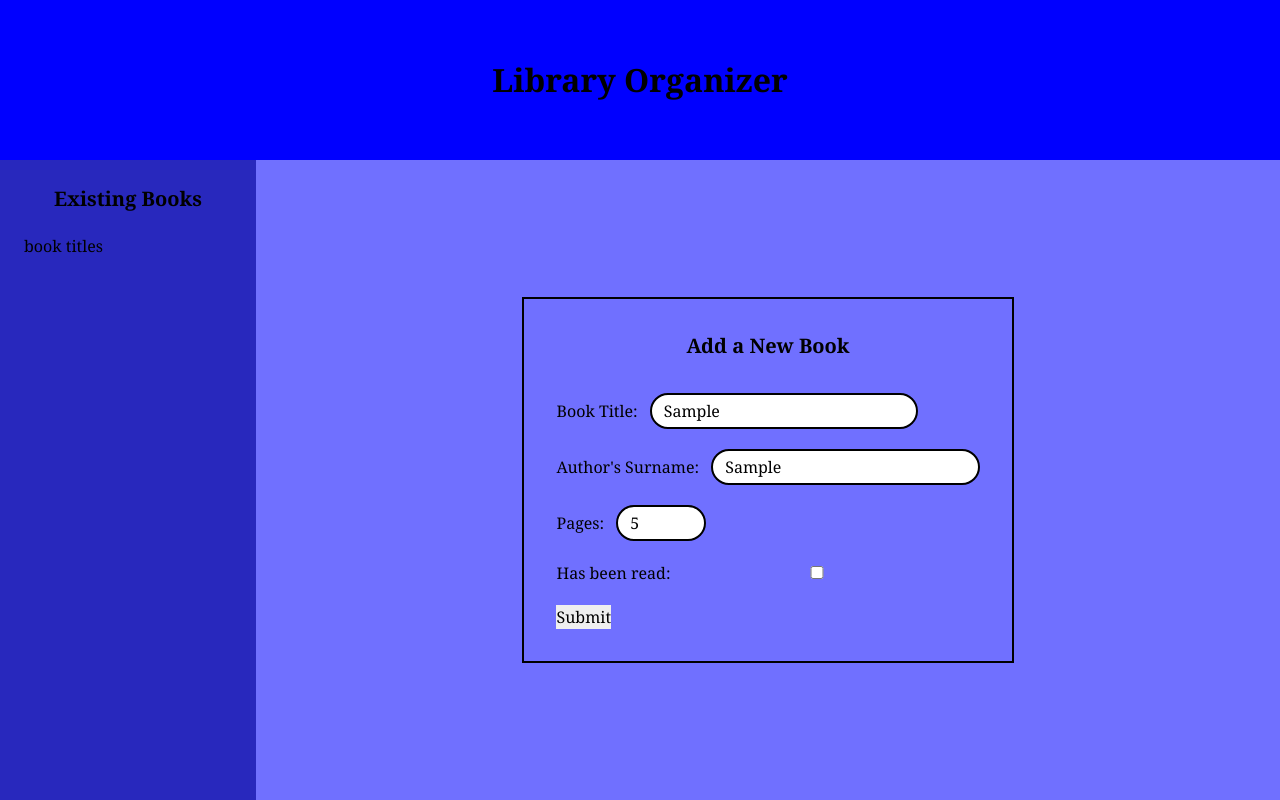
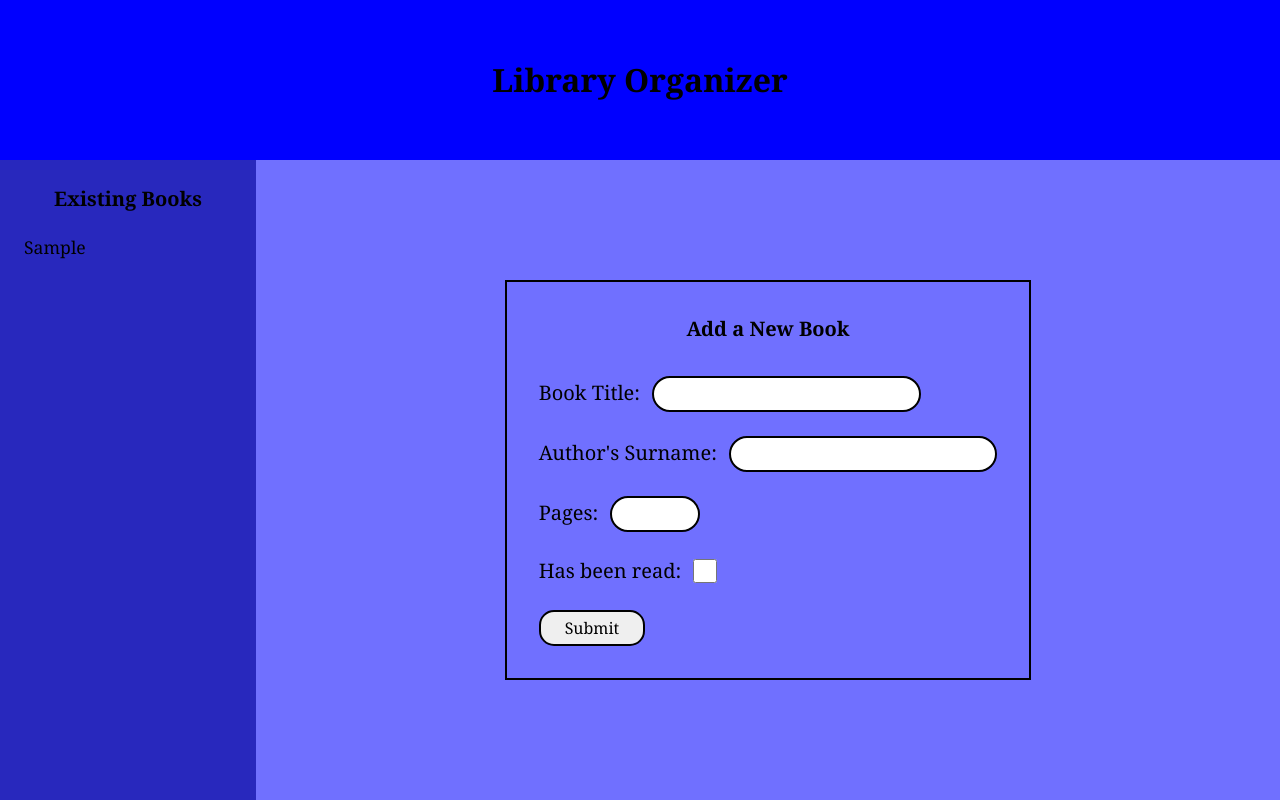
Before and after one commit to NCDUBS11/top_library, a plain HTML site: page index.html in a window 1280 px wide. Both pictures are taken after typing "Sample", "Sample", "5" into the empty fields and a click on the button "Submit". Drawn offline with Linux system fonts and the light colour scheme.

Commit message:
Update layout and begin implementing JS

```diff
--- a/index.html
+++ b/index.html
@@ -15,8 +15,8 @@
         </header>
         <sidebar>
             Existing Books
-            <ul>
-                book titles
+            <ul id="bookList">
+
             </ul>
         </sidebar>
         <main>
@@ -28,8 +28,8 @@
                         <input type="text" id="title" name="title">
                     </div>
                     <div id="inputArea" class="author">
-                        <label for="name">Author's Surname:</label>
-                        <input type="text" id="name" name="name">
+                        <label for="surname">Author's Surname:</label>
+                        <input type="text" id="surname" name="surname">
                     </div>
                     <div id="inputArea" class="pages">
                         <label for="pages">Pages:</label>
@@ -40,7 +40,7 @@
                         <input type="checkbox" id="read" name="read">
                     </div>
                 </fieldset>
-                <button type="button">Submit</button>
+                <button class="submit" type="button" onclick="addBookToLibrary()">Submit</button>
             </form>
         </main>
     </div>
--- a/index.js
+++ b/index.js
@@ -0,0 +1,43 @@
+
+const bookList = document.getElementById("bookList");
+
+let listItems;
+
+const myLibrary = [];
+
+
+
+function Book(title, surname, pages, readStatus) {
+    this.title = title;
+    this.surname = surname;
+    this.pages = pages;
+    this.readStatus = readStatus;
+}
+
+function addBookToLibrary() {
+    const form = document.getElementById("form");
+    const title = document.getElementById("title").value;
+    const surname = document.getElementById("surname").value;
+    const pages = document.getElementById("pages").value;
+    const readStatus = document.getElementById("read").checked;
+
+    const li = document.createElement("li");
+    li.setAttribute("id", `${surname}`);
+    li.setAttribute("class", `${title}`);
+    li.innerHTML = title;
+
+    const book = new Book(title, surname, pages, readStatus);
+    myLibrary.push(book);
+    bookList.appendChild(li);
+    form.reset();
+
+    listItems = document.querySelectorAll("li");
+
+    listItems.forEach((item) => {
+        item.setAttribute("onclick", "dispInfo()")
+    });
+}
+
+function dispInfo() {
+    alert("It works!");
+}
--- a/styles.css
+++ b/styles.css
@@ -73,11 +73,12 @@ legend{
 }
 
 #inputArea{
-    margin-bottom: 1.25rem;
+    margin-bottom: 1.5rem;
 }
 
 label{
     padding-right: 0.5rem;
+    font-size: 1.25rem;
 }
 
 input{
@@ -88,8 +89,36 @@ input{
     padding-inline: 0.75rem;
 }
 
+#read{
+    aspect-ratio: 1 / 1;
+    width: 1.5rem;
+    border: 2px solid black;
+    vertical-align: text-bottom;
+    cursor: pointer;
+}
+
+#read:hover{
+    scale: 1.15;
+}
+
 #pages{
     width: 10ch;
+}
+
+button.submit{
+    padding: 0.25rem 1.5rem;
+    border: 2px solid black;
+    border-radius: 15px;
+    cursor: pointer;
+}
+
+button.submit:hover{
+    scale: 1.1;
+}
+
+button.submit:active{
+    background-color: rgb(185, 185, 185);
+    scale: 0.9;
 }
 
 ul{
@@ -98,5 +127,12 @@ ul{
 }
 
 li{
-    padding-block: 1rem;
+    list-style: none;
+    font-size: 1.1rem;
+
 }
+
+li:hover{
+    text-decoration: underline;
+    cursor: pointer;
+}
```
